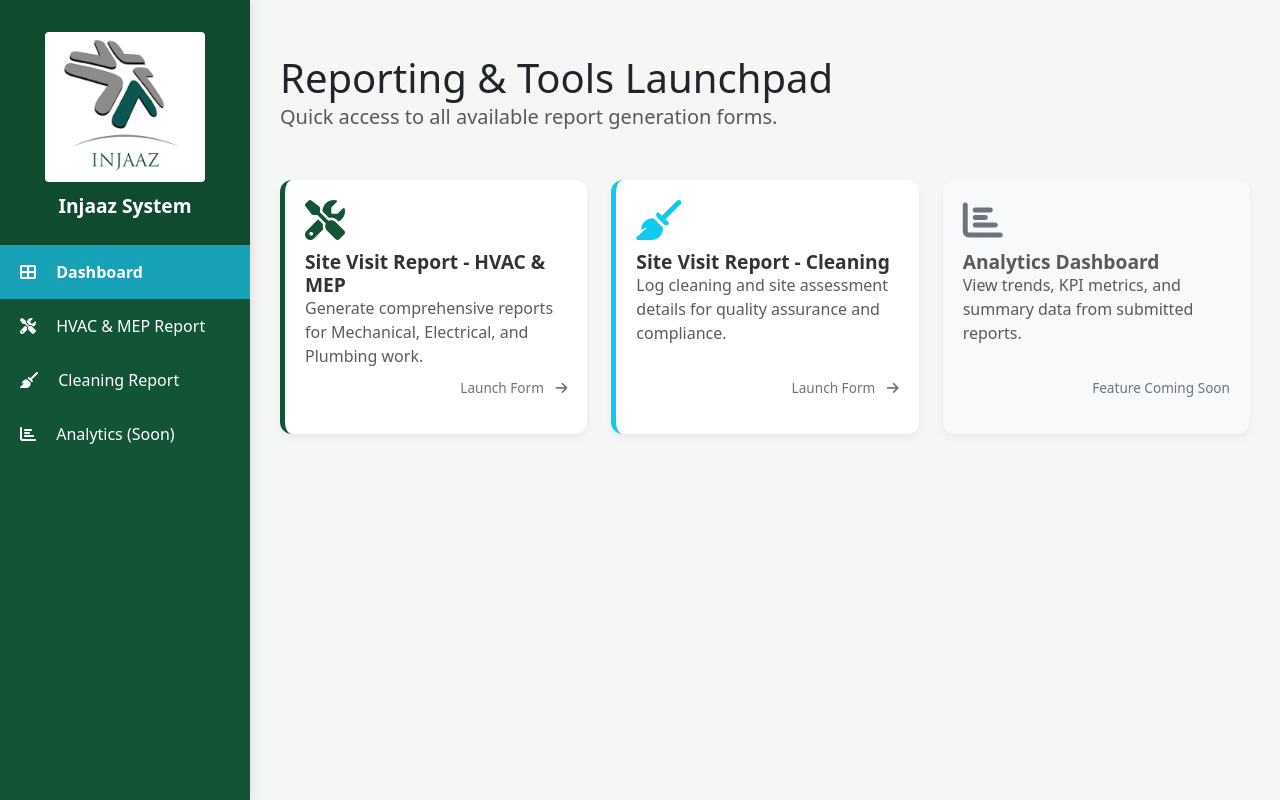
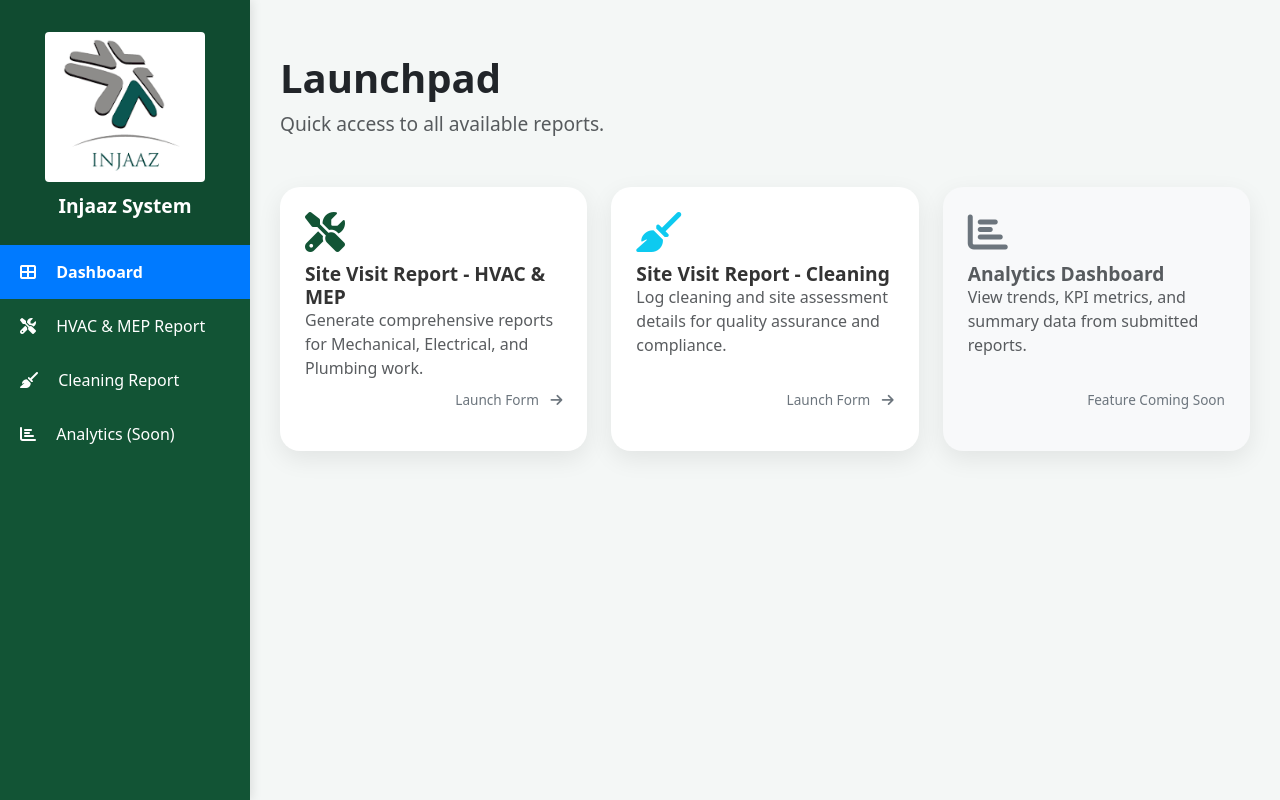
Before and after one commit to arshithinjaaz/injaaz-form-system, a Flask app: page / in a window 1280 px wide. Run offline with Flask 3, Linux system fonts and the light colour scheme.

Commit message:
New change in the UI

```diff
--- a/templates/dashboard.html
+++ b/templates/dashboard.html
@@ -3,7 +3,7 @@
 <head>
     <meta charset="UTF-8">
     <meta name="viewport" content="width=device-width, initial-scale=1.0">
-    <title>INJAAZ Dashboard - Sidebar Layout</title>
+    <title>INJAAZ Dashboard - Launchpad</title>
     <link href="https://cdn.jsdelivr.net/npm/bootstrap@5.3.3/dist/css/bootstrap.min.css" rel="stylesheet">
     <link href="https://cdnjs.cloudflare.com/ajax/libs/font-awesome/6.5.1/css/all.min.css" rel="stylesheet">
 
@@ -11,14 +11,13 @@
         /* Define INJAAZ brand color */
         :root {
             --injaaz-primary: #125435; /* Dark Green */
-            --injaaz-secondary: #f4f7f6; /* Light Grey Background */
-            --injaaz-accent: #17a2b8; /* Teal/Blue Accent */
+            --injaaz-secondary: #f4f7f6; /* Light Grey Background (iOS light grey) */
+            --injaaz-accent: #007aff; /* iOS Blue/Teal Accent */
         }
 
         body {
             background-color: var(--injaaz-secondary);
             min-height: 100vh;
-            /* Added to allow scrolling when sidebar is open on mobile */
             overflow-x: hidden;
         }
 
@@ -73,7 +72,7 @@
             border-radius: 0;
         }
 
-        /* Main Content Styling (Default for Desktop) */
+        /* Main Content Styling (Desktop) */
         #page-content-wrapper {
             margin-left: 250px;
             padding: 30px;
@@ -81,29 +80,21 @@
         }
 
         /* --- New Styling for Sidebar Toggling --- */
-        /* Class applied to the wrapper when the sidebar is hidden/shown */
         .toggled #sidebar {
             margin-left: -250px;
         }
 
         /* --- MEDIA QUERY for Mobile Responsiveness --- */
         @media (max-width: 768px) {
-            /* On small screens, hide the sidebar by moving it off-screen */
             #sidebar {
                 margin-left: -250px;
             }
-            /* The toggled class brings the sidebar back */
             .toggled #sidebar {
                 margin-left: 0;
             }
-            /* On small screens, the content should take up the full width */
             #page-content-wrapper {
                 margin-left: 0;
-                padding-top: 60px; /* Space for the fixed navbar */
-            }
-            /* When the sidebar is shown, slightly overlay the content */
-            .toggled #page-content-wrapper {
-                 /* Prevents content from being pushed, just overlays */
+                padding-top: 60px;
             }
         }
 
@@ -112,12 +103,14 @@
             background-color: var(--injaaz-primary);
         }
 
-        /* Report Item Card Styling (Kept as is) */
+        /* --- APP STORE CARD STYLING (MODIFIED) --- */
         .report-card {
             background: white;
-            border-radius: 12px;
-            padding: 20px;
-            box-shadow: 0 4px 8px rgba(0,0,0,0.05);
+            /* Increased radius for App Store/iOS look */
+            border-radius: 20px;
+            padding: 25px;
+            /* Deeper, more noticeable shadow for card elevation */
+            box-shadow: 0 8px 25px rgba(0,0,0,0.08);
             transition: all 0.3s;
             text-decoration: none;
             color: #333;
@@ -125,10 +118,12 @@
             display: flex;
             flex-direction: column;
             justify-content: space-between;
+            /* Remove the distracting side border */
+            border: none !important;
         }
         .report-card:hover {
             transform: translateY(-2px);
-            box-shadow: 0 6px 15px rgba(0,0,0,0.1);
+            box-shadow: 0 10px 30px rgba(0,0,0,0.12);
         }
         .card-icon {
             font-size: 2.5rem;
@@ -142,6 +137,15 @@
             font-size: 0.85rem;
             color: #6c757d;
             margin-top: 10px;
+        }
+        /* Style for the large iOS-style heading */
+        #content-wrapper h1 {
+            font-weight: 800;
+            font-size: 2.5rem;
+            margin-bottom: 0.5rem !important;
+        }
+        #content-wrapper .lead {
+             font-size: 1.2rem;
         }
     </style>
 </head>
@@ -179,13 +183,13 @@
         </nav>
 
         <div id="content-wrapper">
-            <h1 class="mt-4 text-dark mb-0">Reporting & Tools Launchpad</h1>
-            <p class="lead text-muted mb-5">Quick access to all available report generation forms.</p>
+            <h1 class="mt-4 text-dark mb-0" style="font-weight: 800; font-size: 2.5rem;">Launchpad</h1>
+            <p class="lead text-muted mb-5" style="font-size: 1.2rem;">Quick access to all available reports.</p>
 
             <div class="row g-4">
 
                 <div class="col-sm-6 col-lg-4">
-                    <a href="{{ url_for('site_visit_bp.index') }}" class="report-card border-start border-5 border-success" style="border-color: var(--injaaz-primary) !important;">
+                    <a href="{{ url_for('site_visit_bp.index') }}" class="report-card">
                         <div>
                             <i class="fas fa-tools card-icon text-success" style="color: var(--injaaz-primary) !important;"></i>
                             <h5 class="card-title">Site Visit Report - HVAC & MEP</h5>
@@ -196,7 +200,7 @@
                 </div>
 
                 <div class="col-sm-6 col-lg-4">
-                    <a href="{{ url_for('site_assessment.index') }}" class="report-card border-start border-5 border-info">
+                    <a href="{{ url_for('site_assessment.index') }}" class="report-card">
                         <div>
                             <i class="fas fa-broom card-icon text-info"></i>
                             <h5 class="card-title">Site Visit Report - Cleaning</h5>
```
